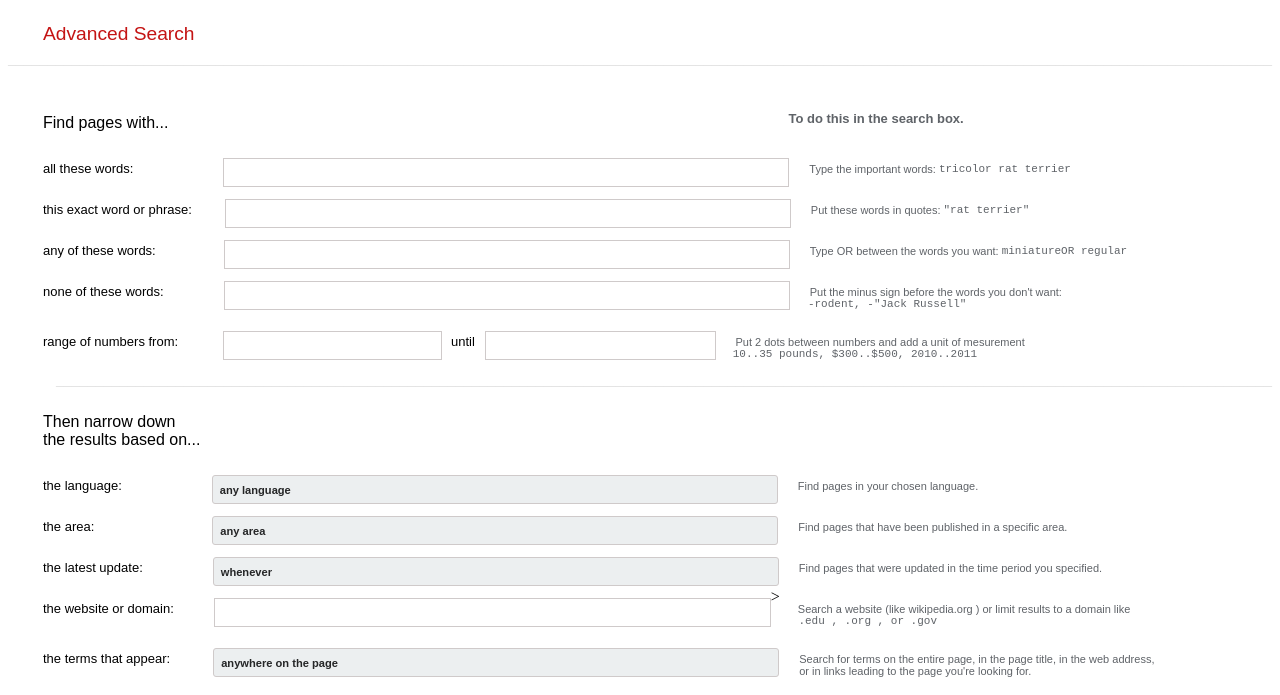
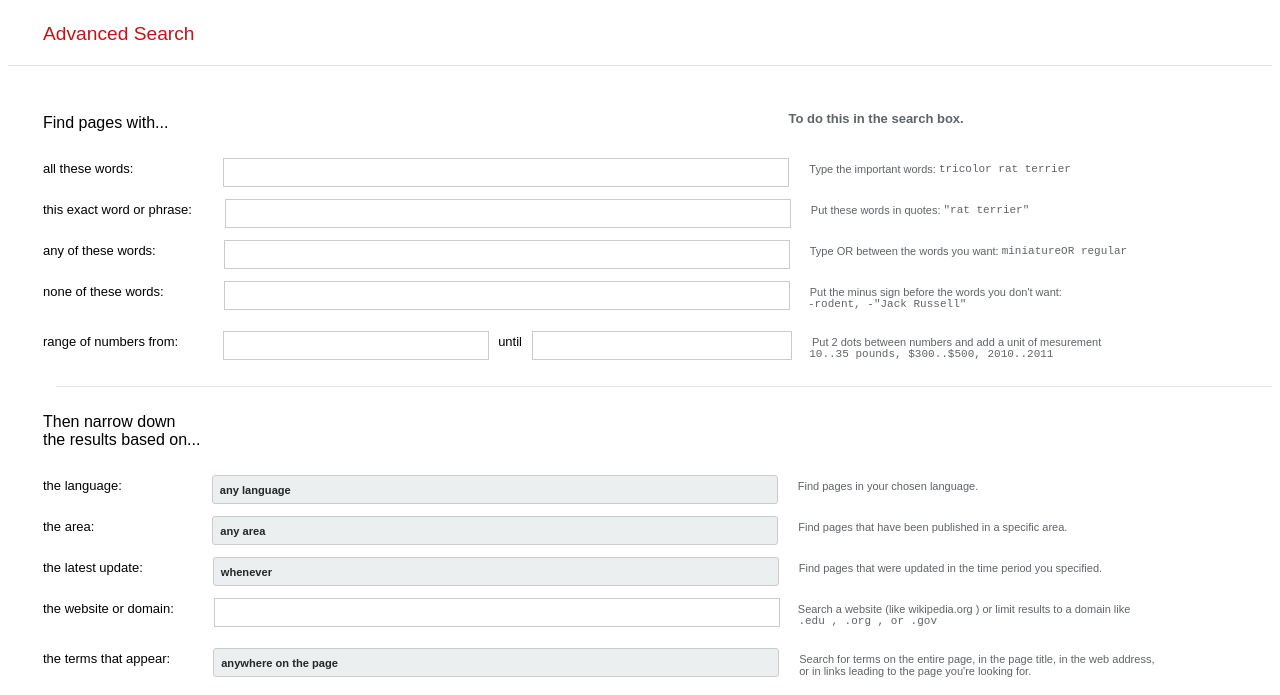
Before and after one commit to Eleftherialyk/course_w_d, a plain HTML site: page advanced.html in a window 1280 px wide. Shown: the part 67-762 px from the top of the page. Drawn offline with Linux system fonts and the light colour scheme.

Commit message:
advanced

```diff
--- a/advanced.html
+++ b/advanced.html
@@ -186,9 +186,9 @@
                 margin-top: 10px;
                 margin-left: 45px;
                 border: 0.5px solid rgb(207, 202, 202);
-                width: 250px; /* reduced width */
+                width: 260px; /* reduced width */
                 height: 25px;
-                flex-shrink: 1; /* allow shrinking */
+                flex-shrink: 0; /* allow shrinking */
             }
             #item5d {
                 margin-top: 10px;
@@ -205,9 +205,9 @@
                 margin-top: 10px;
                 margin-left: 10px;
                 border: 0.5px solid rgb(207, 202, 202);
-                width: 264px; /* reduced width */
+                width: 254px; /* reduced width */
                 height: 25px;
-                flex-shrink: 1; /* allow shrinking */
+                flex-shrink: 0; /* allow shrinking */
             }
             #item6d:focus, #item4d:focus,  #item5d:focus, #item3d:focus, #item2d:focus, #item22:focus, #itemwhen:hover {
                 outline: none;
@@ -354,6 +354,7 @@
                 border: 0.5px solid rgb(207, 202, 202);
                 width: 560px;
                 height: 25px;
+                flex-shrink: 0;
 
             }
 
@@ -633,7 +634,7 @@
             <div class="flex2">
                 <p class="item21">the website or domain:</p>
 
-                    <input id="itemwhen" type="text" name="as_sitesearch">>
+                <input id="itemwhen" type="text" name="as_sitesearch">
 
                 <p class="itemweb">
                     Search a website (like wikipedia.org ) or limit results to a domain like
```
